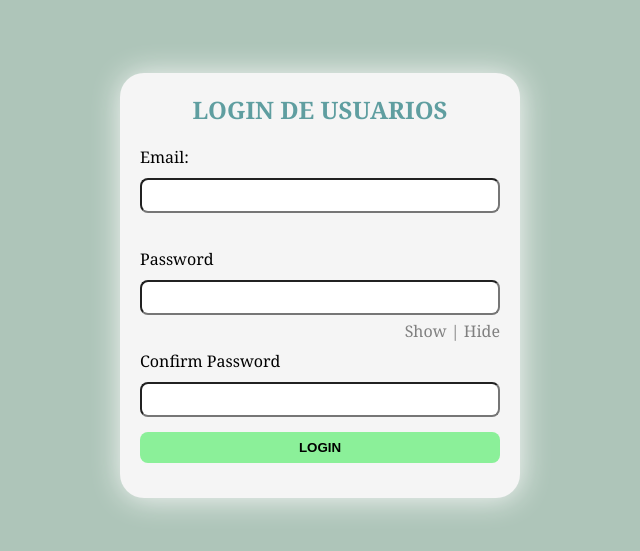
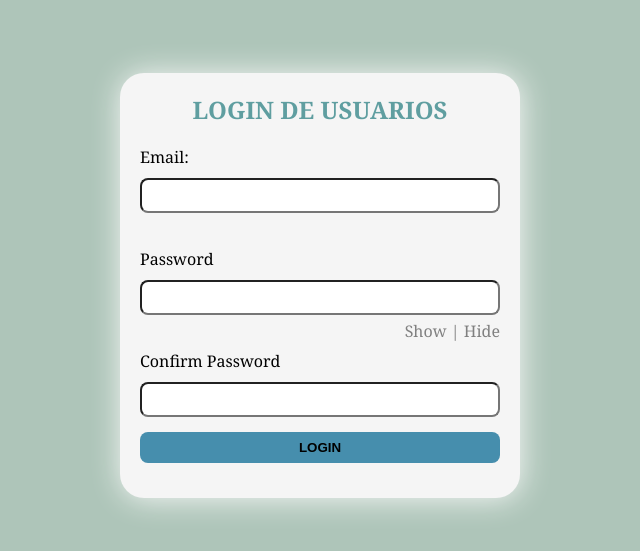
Before and after one commit to FelipeBaracaldo1118/login, a plain HTML site: page index.html in a window 1280 px wide. Shown: the part 115-666 px from the top of the page, without its empty margins (320-960 px from the left). Drawn offline with Linux system fonts and the light colour scheme.

Commit message:
cambios estilo

```diff
--- a/assets/styles.css
+++ b/assets/styles.css
@@ -40,7 +40,7 @@ input{
     margin-bottom: 15px;
 }
 input[type='submit']{
-    background-color: rgb(139, 240, 153);
+    background-color: rgb(70, 142, 173);
     color: black;
     font-weight: bolder;
     transition: all .5s ease;
```
Also changed, not shown: 1 other file.
